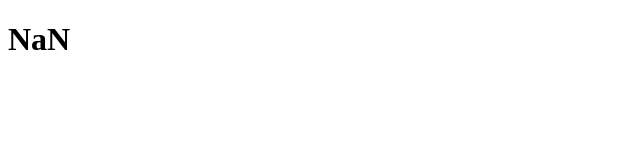
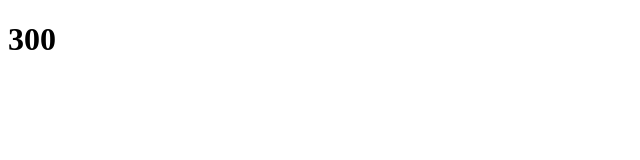
Before and after one commit to stianjensen/changeplac.es, a plain HTML site: page index.html in a window 1280 px wide. Shown: the full height of the page, 0-640 px from the left. Drawn offline with Linux system fonts and the light colour scheme.

Commit message:
Make regex match numbers only

```diff
--- a/index.html
+++ b/index.html
@@ -7,7 +7,7 @@
     <h1 id=changeplaceholder></h1>
 <script>
 function parseURL(url) {
-    var path = url.match(/.*\/([a-z0-9\.]+)\/.*/);
+    var path = url.match(/.*\/([0-9]+)\/.*/);
     if (path) {
         return +path[1];
     } else {
```
